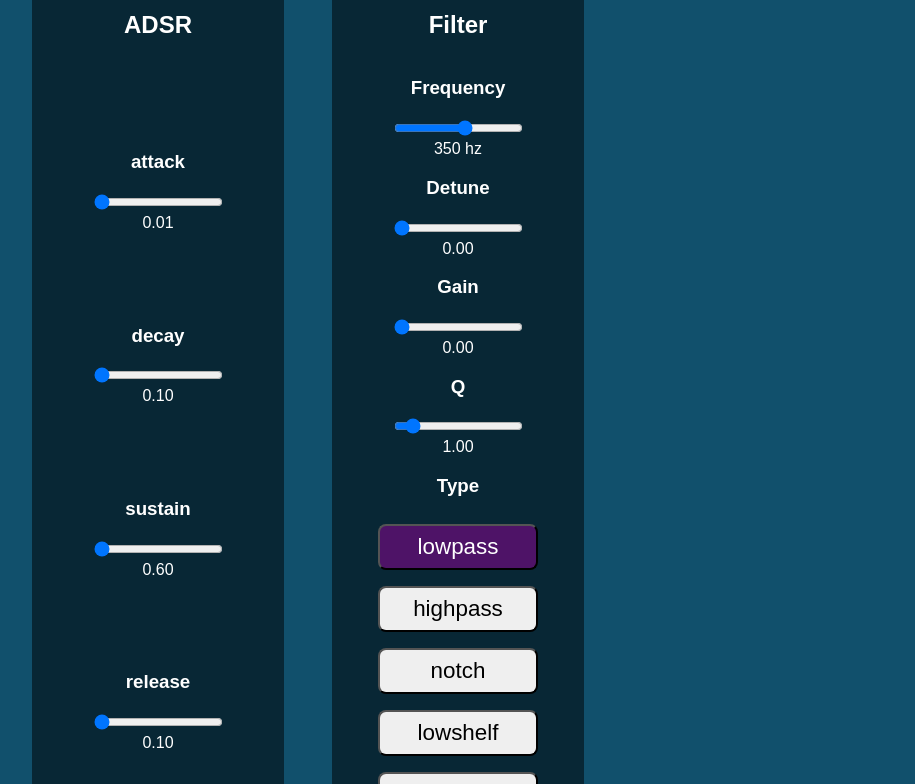
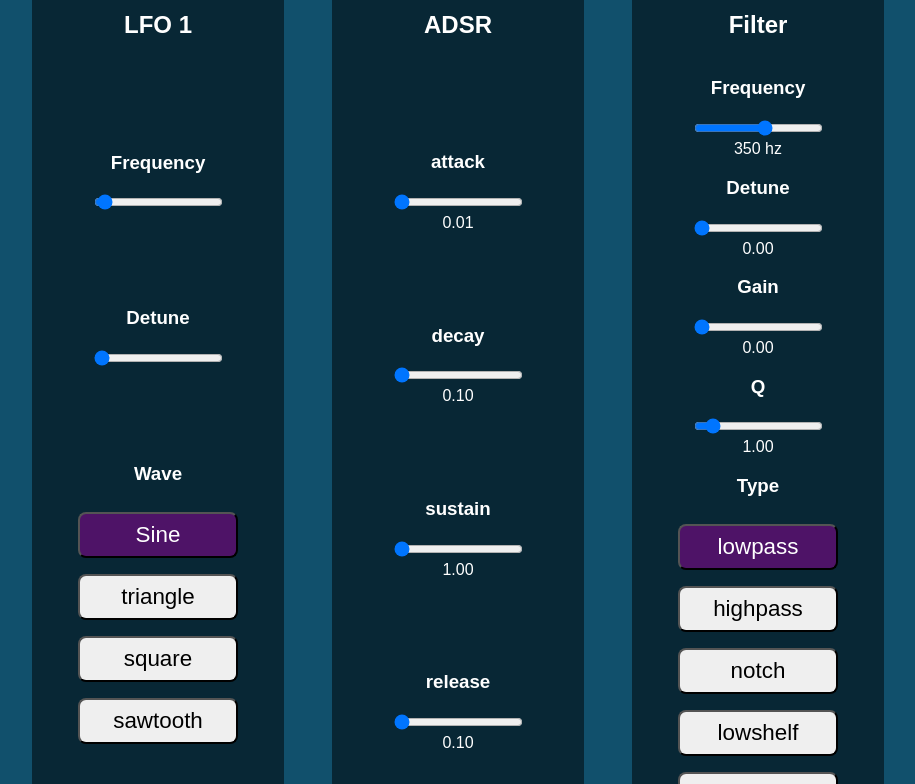
Before and after one commit to lily-lake/web-audio-synth, a React (Vite) app: page / in a window 1280 px wide. Shown: the part 660-1444 px from the top of the page, without its empty margins (0-915 px from the left). Built offline with nearby package versions, Linux system fonts and the light colour scheme.

Commit message:
lfo started

```diff
--- a/package.json
+++ b/package.json
@@ -26,6 +26,7 @@
     "eslint-plugin-react-refresh": "^0.3.4",
     "netlify-cli": "^14.4.0",
     "sass": "^1.62.1",
+    "tone": "^14.7.77",
     "typescript": "^5.0.2",
     "vite": "^4.3.2"
   }
--- a/src/App.tsx
+++ b/src/App.tsx
@@ -1,5 +1,6 @@
 import './App.scss'
 import Osc1 from './components/Osc1';
+import LFO1 from './components/LFO1';
 import Filter from './components/Filter';
 import Keyboard from './components/Keyboard';
 import ADSR from './components/ADSR';
@@ -23,6 +24,7 @@ function App() {
         <Distortion waveShaper={distortion} />
         <Compressor compressor={compressor} audioContext={actx} />
         <Osc1 />
+        <LFO1 />
         <ADSR />
         <Filter />
       </div>
--- a/src/components/ADSR.tsx
+++ b/src/components/ADSR.tsx
@@ -1,4 +1,4 @@
-import { ChangeEvent, useContext } from 'react'
+import { useContext } from 'react'
 import { CTX } from '../Store'
 import LogarithmicRange from './logarithmic-inputs/LogarithmicRange';
 
@@ -6,10 +6,6 @@ const ADSR = () => {
     const { appState, updateState } = useContext(CTX);
     let { attack, decay, sustain, release } = appState.envelope;
 
-    const change = (e: ChangeEvent<HTMLInputElement>) => {
-        let { id, value } = e.target;
-        updateState({ type: 'CHANGE_ADSR', payload: { id, value: parseInt(value) } })
-    }
     const logChange = (id: string, value: number) => {
         // console.log('slider values: ', values)
         console.log("id, value: ", id, value)
--- /dev/null
+++ b/src/components/LFO1.tsx
@@ -0,0 +1,39 @@
+import { MouseEvent, ChangeEvent, useContext } from 'react';
+import { CTX, OscSetting } from '../Store'
+
+const Osc1 = () => {
+    const { appState, updateState } = useContext(CTX);
+    const { type, detune, frequency } = appState?.lfo1Settings;
+
+    const change = (e: ChangeEvent<HTMLInputElement>) => {
+        let { id, value } = e.target;
+        updateState({ type: 'CHANGE_LFO1', payload: { id: id as OscSetting, value: parseInt(value) } })
+    }
+
+    const changeType = (e: MouseEvent<HTMLButtonElement>) => {
+        let { id } = e.target as HTMLElement;
+        updateState({ type: 'CHANGE_LFO1_TYPE', payload: { id } })
+    }
+    return (
+        <div className="control">
+            <h2>LFO 1</h2>
+            <div className="param">
+                <h3>Frequency</h3>
+                <input type="range" max="30" value={frequency} id="frequency" onChange={change} />
+            </div>
+            <div className="param">
+                <h3>Detune</h3>
+                <input type="range" id="detune" onChange={change} value={detune} />
+            </div>
+            <div className="param">
+                <h3>Wave</h3>
+                <button id="sine" onClick={changeType} className={`${type === "sine" && "active"}`}>Sine</button>
+                <button id="triangle" onClick={changeType} className={`${type === "triangle" && "active"}`}>triangle</button>
+                <button id="square" onClick={changeType} className={`${type === "square" && "active"}`}>square</button>
+                <button id="sawtooth" onClick={changeType} className={`${type === "sawtooth" && "active"}`}>sawtooth</button>
+            </div>
+        </div>
+    )
+}
+
+export default Osc1
--- a/src/store.tsx
+++ b/src/store.tsx
@@ -27,6 +27,10 @@ export type REDUCER_ACTION_TYPE =
     { type: 'CHANGE_FILTER_TYPE', payload: { id: string } } |
     { type: 'MAKE_OSC', payload: { note: string, frequency: number } } |
     { type: 'KILL_OSC', payload: { note: string, frequency: number } } |
+    { type: 'MAKE_LFO', payload: { note: string, frequency: number } } |
+    { type: 'KILL_LFO', payload: { note: string, frequency: number } } |
+    { type: 'CHANGE_LFO1', payload: { id: OscSetting, value: number } } |
+    { type: 'CHANGE_LFO1_TYPE', payload: { id: string } } |
     { type: 'CHANGE_ADSR', payload: { id: string, value: number } } |
     { type: 'CHANGE_GAIN', payload: { value: number } } |
     { type: 'default', payload: '' }
@@ -39,6 +43,7 @@ type FilterSettings = {
     type: BiquadFilterType;
 }
 type Osc1Settings = {
+    frequency?: number;
     detune: number;
     type: OscillatorType;
 }
@@ -66,11 +71,17 @@ type ReducerState = {
     envelope: EnvelopeSettings;
     gain: number;
     compressor: CompressorSettings;
+    lfo1Settings: Osc1Settings;
 }
 
 const initialState: ReducerState = {
     osc1Settings: {
         // frequency: osc1.frequency.value || 0,
+        detune: 0,
+        type: 'sine'
+    },
+    lfo1Settings: {
+        frequency: 1,
         detune: 0,
         type: 'sine'
     },
@@ -84,7 +95,7 @@ const initialState: ReducerState = {
     envelope: {
         attack: 0.005,
         decay: 0.1,
-        sustain: 0.6,
+        sustain: 1,
         release: 0.1
     },
     gain: 1,
@@ -109,6 +120,7 @@ export const CTX = React.createContext<ContextType>({
 });
 
 let nodes: Osc[] = [];
+// let LFONodes: Osc[] = [];
 
 export const reducer = (state: ReducerState, action: REDUCER_ACTION_TYPE): ReducerState => {
     switch (action.type) {
@@ -126,6 +138,21 @@ export const reducer = (state: ReducerState, action: REDUCER_ACTION_TYPE): Reduc
                 }
             });
             nodes = newNodes;
+            return { ...state };
+        case 'MAKE_LFO':
+            const newLFO = new Osc(actx, state.osc1Settings.type, action.payload.frequency, state.osc1Settings.detune, state.envelope, gain);
+            nodes.push(newLFO);
+            return { ...state };
+        case 'KILL_LFO':
+            let newLFONodes: Osc[] = [];
+            nodes.forEach(node => {
+                if (Math.round(node.osc.frequency.value) === Math.round(action.payload.frequency)) {
+                    node.stop();
+                } else {
+                    newLFONodes.push(node);
+                }
+            });
+            nodes = newLFONodes;
             return { ...state };
         case 'CHANGE_OSC1':
             return { ...state, osc1Settings: { ...state.osc1Settings, [action.payload.id]: action.payload.value } }
```
Also changed, not shown: src/components/LFO.tsx (added, +61 -0 lines), 6 other files (tests, documents, lock files or other folders).
